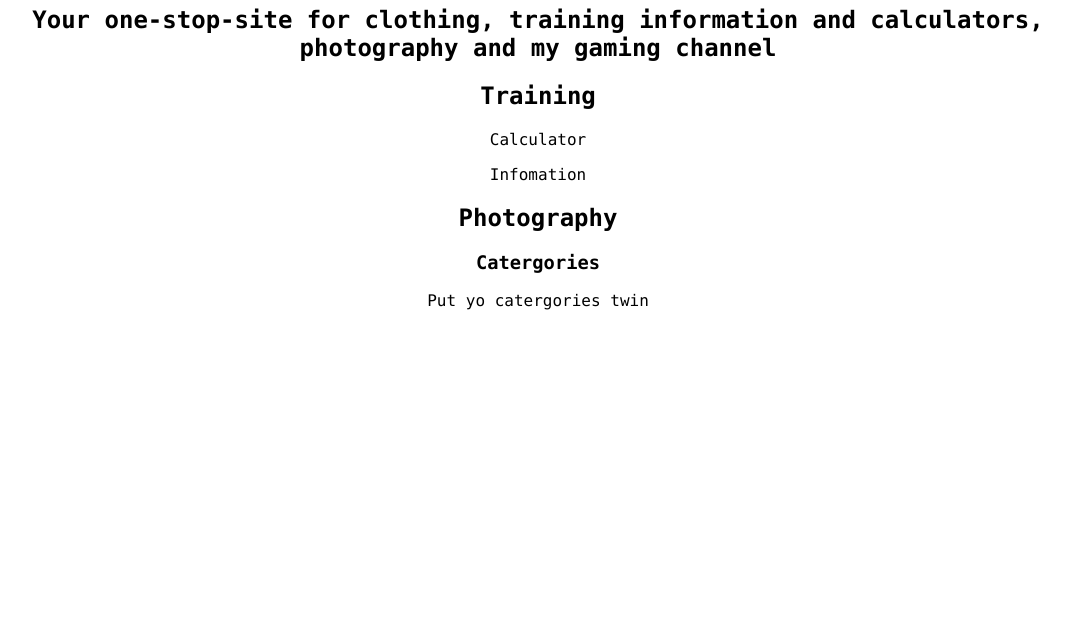
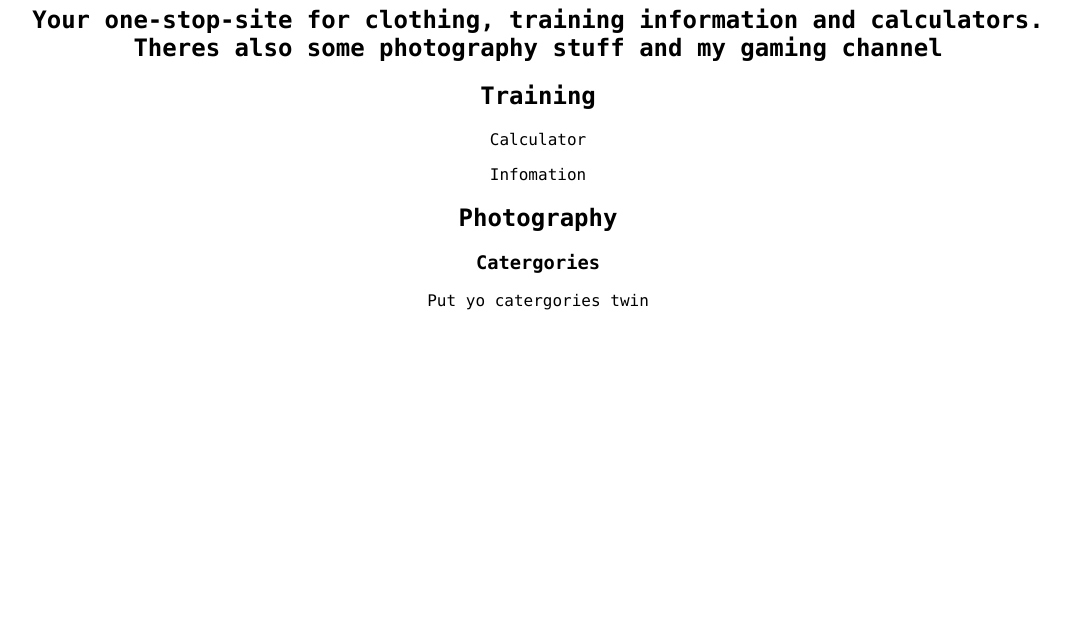
Before and after one commit to Z3phyr23/ZephyrIndustries, a plain HTML site: page index.html in a window 1280 px wide. Shown: the part 163-800 px from the top of the page, without its empty margins (102-1172 px from the left). Drawn offline with Linux system fonts and the light colour scheme.

Commit message:
Update index.html

```diff
--- a/index.html
+++ b/index.html
@@ -5,7 +5,7 @@
         h1 { color:black }
     </style>
     <h1>Zephyr Industries</h1>
-    <h2>Your one-stop-site for clothing, training information and calculators, photography and my gaming channel</h2>
+    <h2>Your one-stop-site for clothing, training information and calculators. Theres also some photography stuff and my gaming channel</h2>
 </html>
 
 <html>
```
